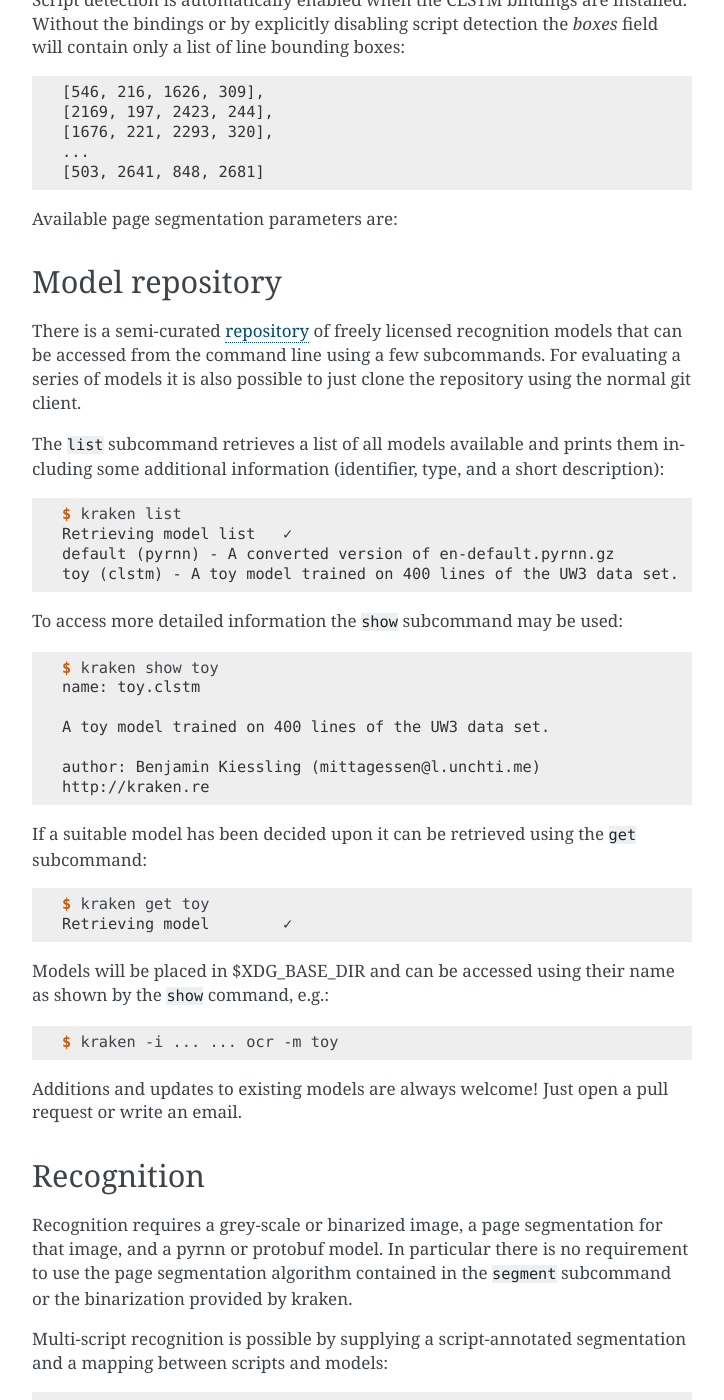
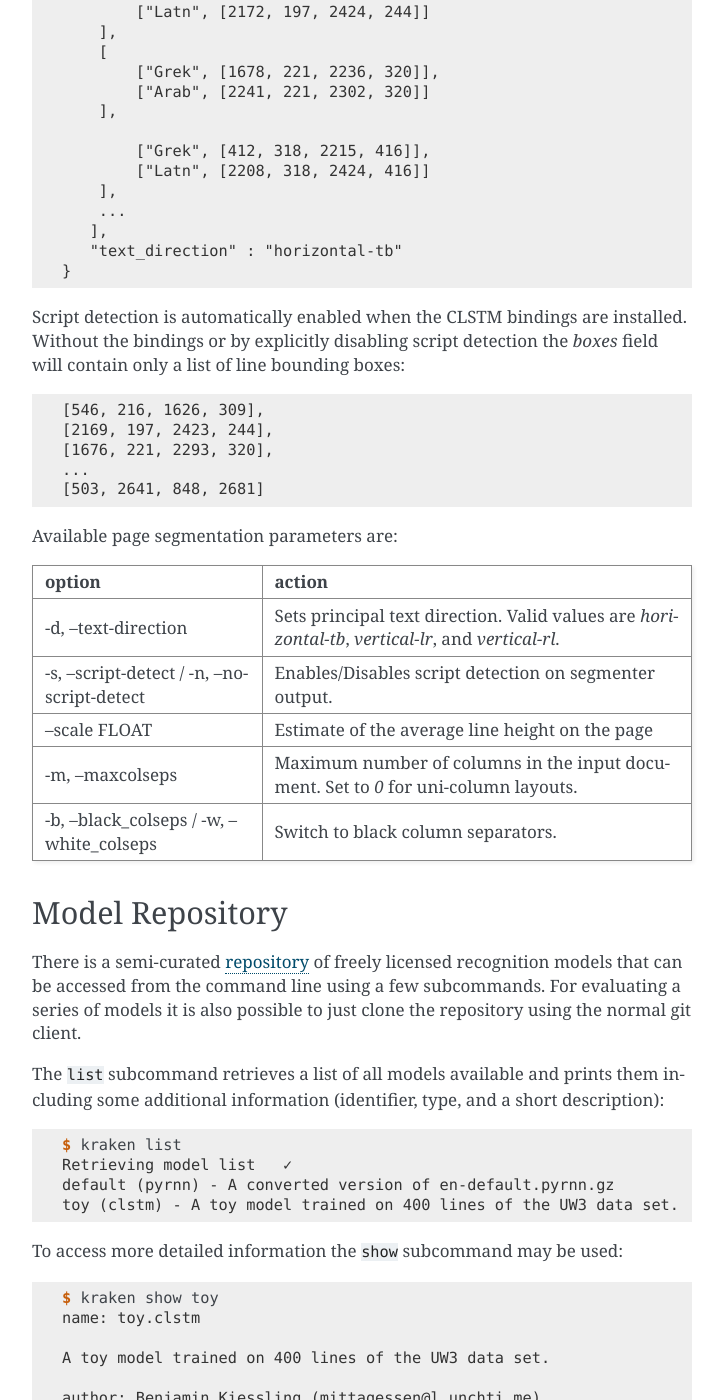
Before and after one commit to mittagessen/kraken, a Sphinx documentation site: the page built from docs/advanced.rst, in a window 1280 px wide and 1400 px high, scrolled down 1519 px. Shown: the whole window, without its empty margins (388-1112 px from the left). Built offline with Sphinx 7.4.7, drawn with Linux system fonts in a browser that asks for light colours; pages that are not in the unit, such as notebooks, are missing from menus; some of the changed text lies outside the part shown.

Commit message:
Fix tables in advanced docs

```diff
--- a/docs/advanced.rst
+++ b/docs/advanced.rst
@@ -1,4 +1,4 @@
-Advanced usage
+Advanced Usage
 ==============
 
 Optical character recognition is the serial execution of multiple steps, in the
@@ -8,7 +8,7 @@ from an image), recognition (feeding text lines images into an classifiers),
 and finally serialization of results into an appropriate format such as hOCR or
 ALTO.
 
-Input specification
+Input Specification
 -------------------
 
 All kraken subcommands operating on input-output pairs, i.e. producing one
@@ -31,9 +31,9 @@ binarize any image that is thrown at it.
 
 Available parameters are:
 
-======          ====
+===========     ====
 option          type
-======          ====
+===========     ====
 --threshold     FLOAT
 --zoom          FLOAT
 --escale        FLOAT
@@ -42,10 +42,10 @@ option          type
 --range         INTEGER
 --low           INTEGER RANGE
 --high          INTEGER RANGE
-======          ====
+===========     ====
 
-Page segmentation
------------------
+Page Segmentation and Script Detection
+--------------------------------------
 
 Page segmentation is mostly parameterless, although a switch to change the
 color of column separators has been retained. The segmentation is written as a
@@ -98,17 +98,17 @@ installed. Without the bindings or by explicitly disabling script detection the
 
 Available page segmentation parameters are:
 
-======                                          ======
+=============================================== ======
 option                                          action
-======                                          ======
+=============================================== ======
 -d, --text-direction                            Sets principal text direction. Valid values are `horizontal-tb`, `vertical-lr`, and `vertical-rl`.
 -s, --script-detect / -n, --no-script-detect    Enables/Disables script detection on segmenter output.
 --scale FLOAT                                   Estimate of the average line height on the page
 -m, --maxcolseps                                Maximum number of columns in the input document. Set to `0` for uni-column layouts.
 -b, --black_colseps / -w, --white_colseps       Switch to black column separators.
-======                                          ======
+=============================================== ======
 
-Model repository
+Model Repository
 ----------------
 
 There is a semi-curated `repository
```
